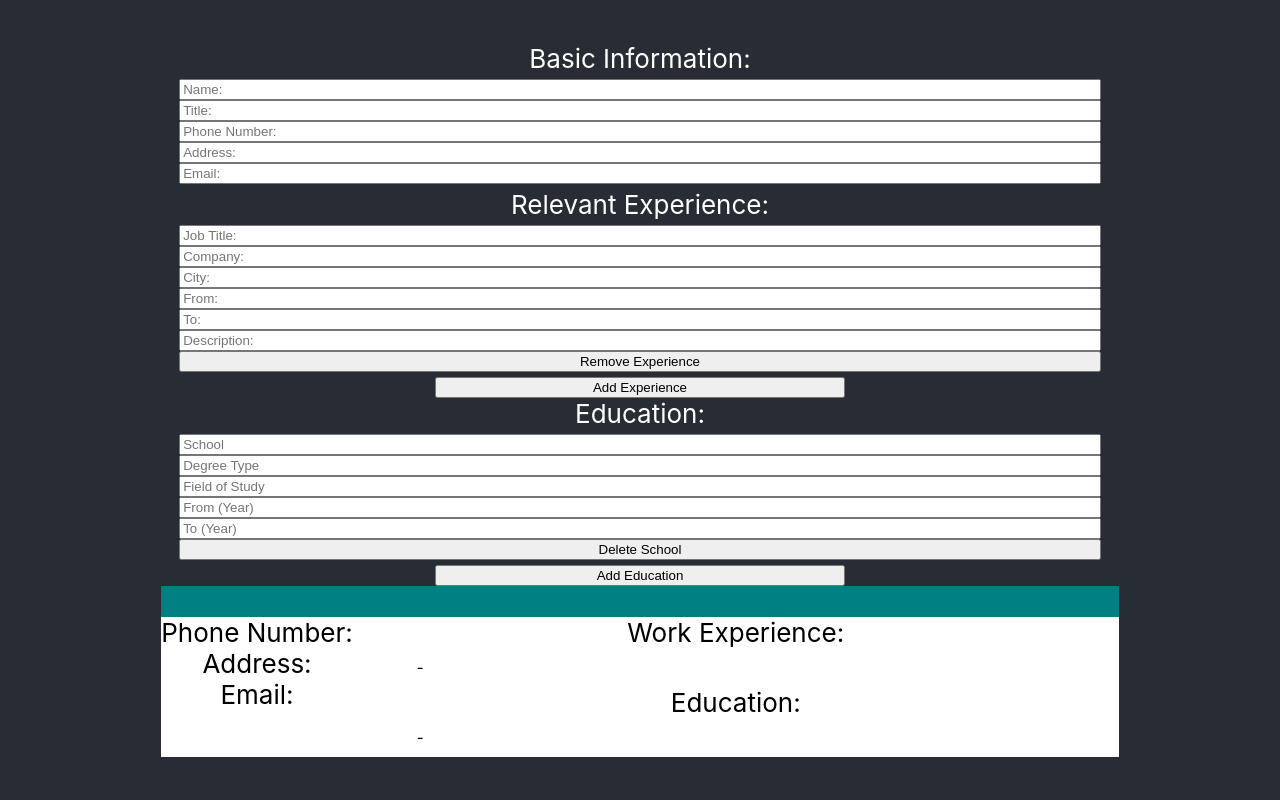
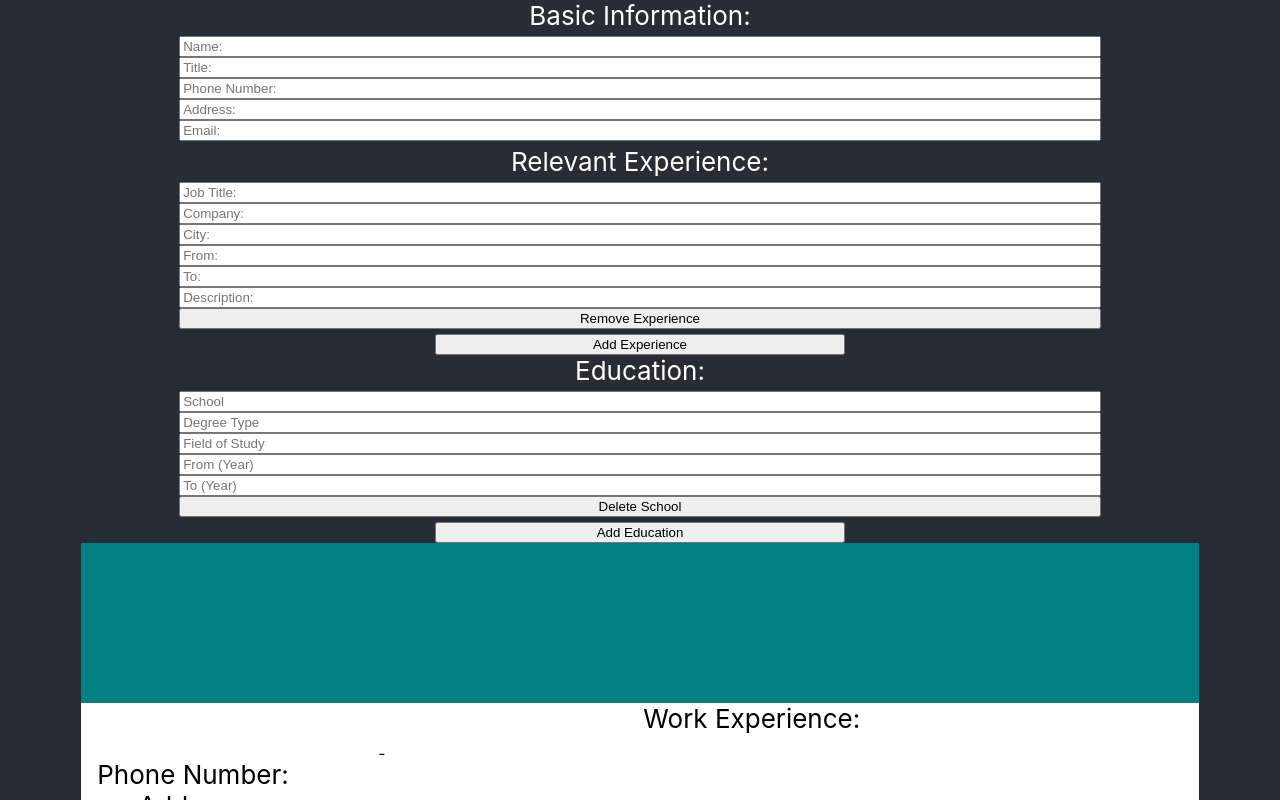
Before and after one commit to fabidor/cv-project, a React (Create React App) app: page / in a window 1280 px wide. Shown: the top 800 px of the page. Built offline with nearby package versions, Linux system fonts and the light colour scheme.

Commit message:
Add more styling

```diff
--- a/src/components/ExtraInfoDisplay.js
+++ b/src/components/ExtraInfoDisplay.js
@@ -7,17 +7,17 @@ class ExtraInfoDisplay extends Component{
     render(){
         const {basicInfo} = this.props
         return(
-            <div>
+            <div className="extraInfo">
                 <div className = "phone">
-                    <div>Phone Number:</div>
+                    <div className="subHeading">Phone Number:</div>
                     <div>{basicInfo.phone}</div>
                 </div>
                 <div className="address">
-                    <div>Address:</div>
+                    <div className="subHeading">Address:</div>
                     <div>{basicInfo.address}</div>
                 </div>
                 <div className="email">
-                    <div>Email:</div>
+                    <div className="subHeading">Email:</div>
                     <div>{basicInfo.email}</div>
                 </div>
             </div>
--- a/src/components/styles.css
+++ b/src/components/styles.css
@@ -51,18 +51,68 @@
 .resumeDisplay{
     background-color: white;
     display: grid;
-    grid-template-rows: 2fr 9fr;
+    grid-template-rows: 160px 1fr;
     color: black;
 }
 
 .basicInfo{
     grid-row: 1/2;
     display: grid;
-    grid-template-rows: 3fr 1fr;
+    grid-template-columns: 30px 1fr;
+    grid-template-rows: 2fr 1fr;
     padding: 8px;
     background-color: teal;
     color: white;
 
+
+}
+#nameDisplay{
+    grid-column: 2/3;
+    grid-row: 1/2;
+    display:flex;
+    justify-content: left;
+    font-size: 60px;
+}
+#title{
+    grid-column: 2/3;
+    grid-row: 2/3;
+    display: flex;
+    justify-content: left;
+}
+
+.leftWing{
+    padding: 8px;
+    display:grid;
+    grid-template-rows: 40px 1fr 800px;
+}
+
+.extraInfo{
+    grid-row: 2/3;
+    display: grid;
+    align-items: left;
+    padding: 8px;
+}
+
+.phone{
+    display: flex;
+    flex-direction: column;
+    align-items: left;
+}
+
+.email{
+    display: flex;
+    flex-direction: column;
+    align-items: left;
+}
+
+.address{
+    display: flex;
+    flex-direction: column;
+    align-items: left;
+}
+
+.subHeading{
+    font-weight: 400;
 }
 
 .resumeBody{
```
